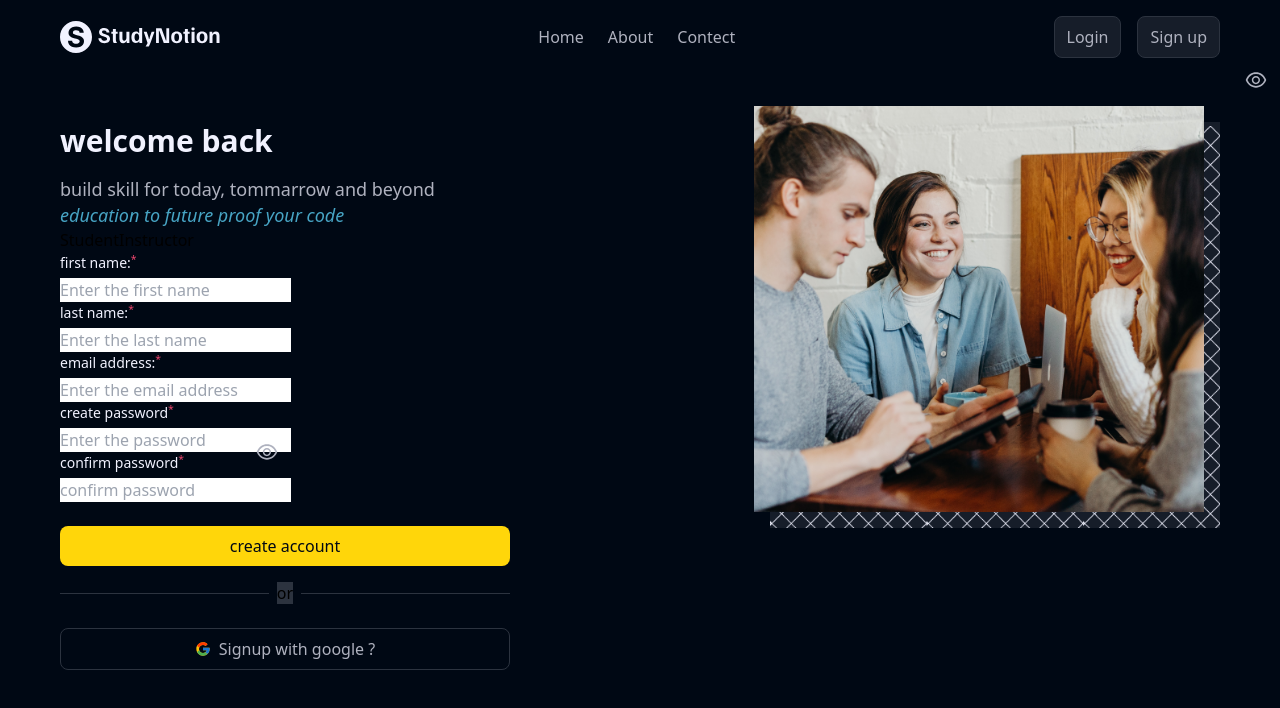
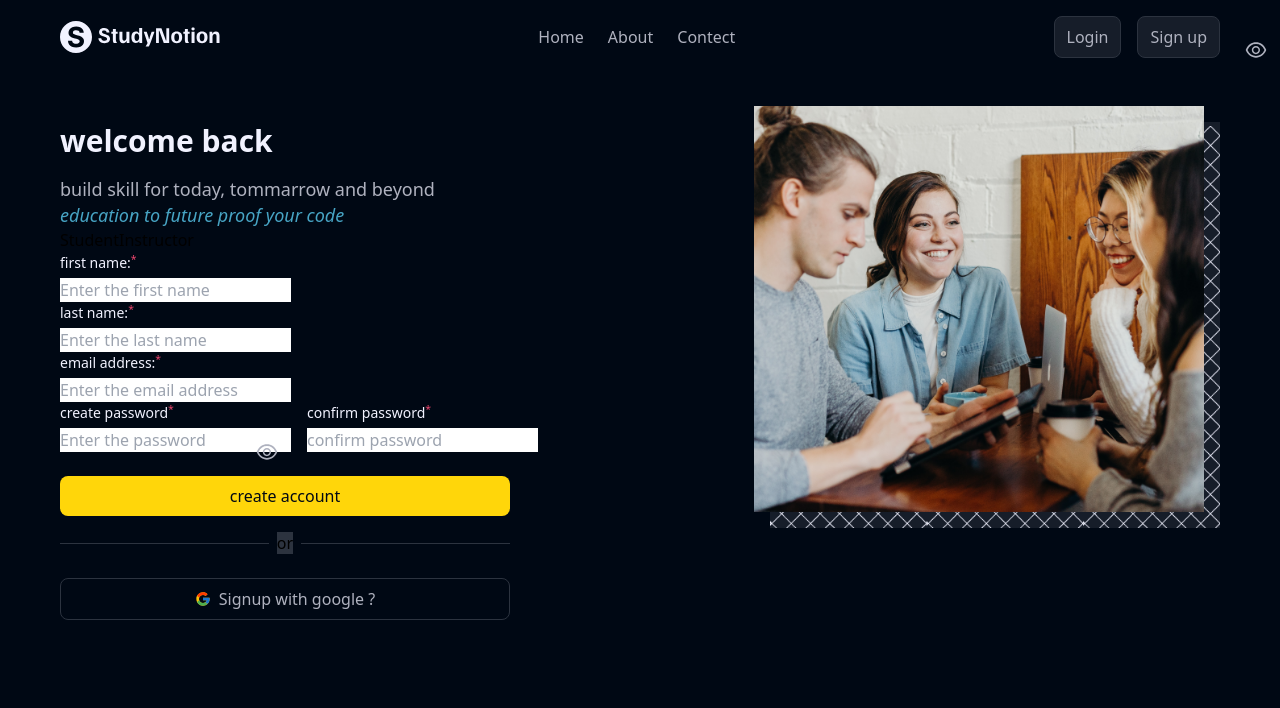
Before and after one commit to RiteshTiwari-2003/a-website-using-login-signup-suing-react-router, a React (Create React App) app: page /signup in a window 1280 px wide. Shown: the top 708 px of the page. Built offline with nearby package versions, Linux system fonts and the light colour scheme.

Commit message:
this is my 35 commit sign up

```diff
--- a/src/components/SignupForm.js
+++ b/src/components/SignupForm.js
@@ -47,7 +47,7 @@
         </div>
         <form onSubmit={submitHandler}>
             <div classname="flex justify-between">
-            <label>
+            <label className="w-full">
                 <p className="text-[0.875rem] text-richblack-5 mb-1 leading-[1.375rem] ">first name:<sup className="text-pink-200">*</sup></p>
                 <input
                 required
@@ -59,7 +59,7 @@
                 classname="bg-richblack-800 rounded-[0.5rem] text-richblack-5 w-full p-[12px]"/>
 
             </label>
-            <label>
+            <label className='w-full'>
                 <p className="text-[0.875rem] text-richblack-5 mb-1 leading-[1.375rem] ">last name:<sup className="text-pink-200">*</sup></p>
                 <input
                 required
@@ -72,7 +72,7 @@
 
             </label>
             </div>
-            <label>
+            <label classname="w-full">
                 <p className="text-[0.875rem] text-richblack-5 mb-1 leading-[1.375rem] ">email address:<sup className="text-pink-200">*</sup></p>
                 <input
                 required
@@ -84,8 +84,8 @@
                 classname="bg-richblack-800 rounded-[0.5rem] text-richblack-5 w-full p-[12px]"/>
 
             </label>
-            <div className="w-full justify-between">
-            <label className="relative">
+            <div className="w-full flex gap-x-4">
+            <label className="w-full relative">
                 <p className="text-[0.875rem] text-richblack-5 mb-1 leading-[1.375rem] ">create password<sup className="text-pink-200">*</sup></p>
                 <input
                 required
@@ -100,7 +100,7 @@
                 </span>
 
             </label>
-            <label classname="relative">
+            <label classname="w-full relative">
                 <p className="text-[0.875rem] text-richblack-5 mb-1 leading-[1.375rem] ">confirm password<sup className="text-pink-200">*</sup></p>
                 <input
                 required
@@ -110,7 +110,7 @@
                 placeholder="confirm password"
                 value={formData.confirmPassword}
                 classname="bg-richblack-800 rounded-[0.5rem] text-richblack-5 w-full p-[12px]"/>
-                <span onClick={()=>{setShowPassword((prev)=>!prev)}} className="absolute right-3 top-[68px] cursor-pointer ">
+                <span onClick={()=>{setShowPassword((prev)=>!prev)}} className="absolute right-3 top-[38px] cursor-pointer ">
                     {showPassword?(<AiOutlineEyeInvisible fontSize={24} fill='#AFB2BF'/>):(<AiOutlineEye fontSize={24} fill='#AFB2BF'/>)}
                 </span>
 
```
